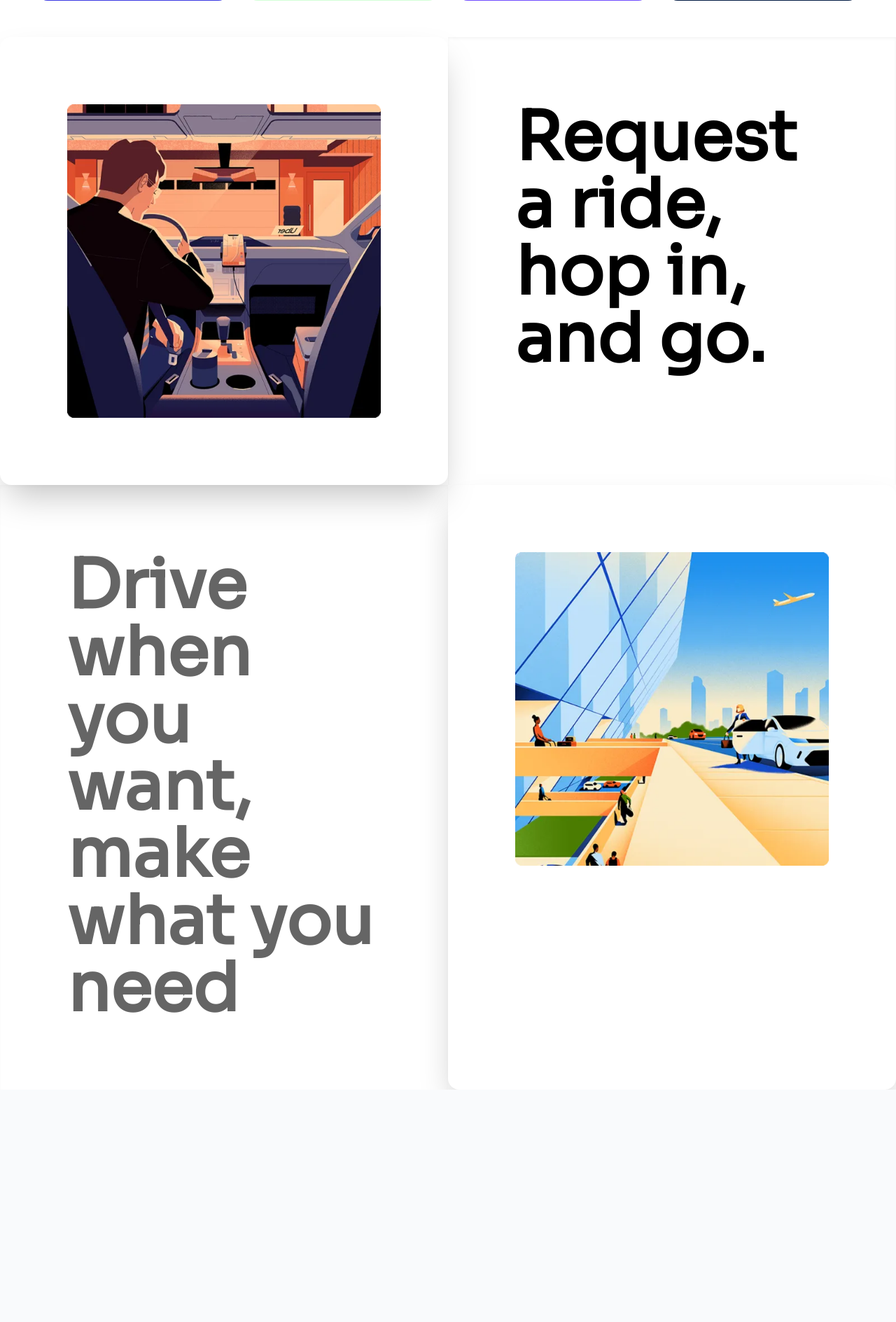
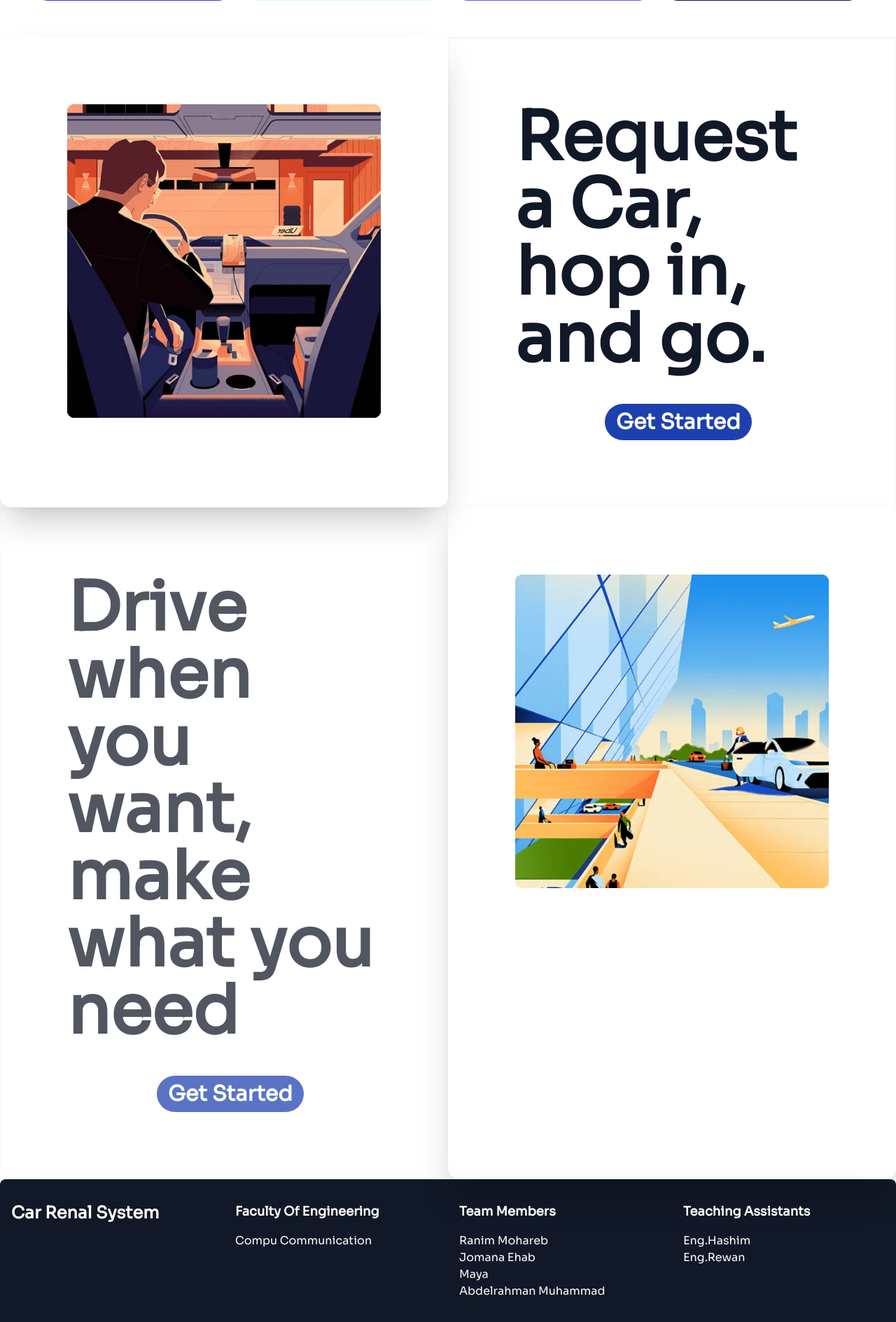
Before and after one commit to Abdelrahman-Muhammad/Car-Rental-System, a PHP site: page / in a window 1280 px wide. Shown: the part 1309-3198 px from the top of the page at 70% size. Before the commit the page ends 2866 px from the top, so only its background shows below. Run offline with PHP 8.4, Linux system fonts and the light colour scheme; some libraries are stand-ins or nearby versions; some web fonts are replaced.

Commit message:
Added Footer

```diff
--- a/index.php
+++ b/index.php
@@ -60,8 +60,8 @@ if (isset($_SESSION['ssn'])) {
 </div>
 
 <div class="fade-in-element flex flex-row m-10">
-<div class="flex  bg-[#3837e3] w-1/3 h-80 rounded-2xl m-3">
-    <h1 class="font-['Josefin_Sans'] text-white p-5 text-6xl font-bold "> Search.</h1>
+<div class="flex  bg-[#3837e3] w-1/3 h-80 rounded-2xl m-3 ">
+    <h1 class="font-['Josefin_Sans'] text-white p-5 text-6xl font-bold   "> Search.</h1>
     </div>
     <div class="flex     bg-[#d2ffd5] w-1/3 h-80 rounded-2xl m-3">
     <h1 class="font-['Josefin_Sans'] text-green-900 p-5 text-6xl font-bold "> Pick.</h1>
@@ -81,20 +81,25 @@ if (isset($_SESSION['ssn'])) {
   <div class="basis-1/2 p-24 rounded-2xl shadow-2xl ">
   <img src="img/home-1.webp">
   </div>
-  <div class="fade-in-element basis-1/2 p-24 font-['Uber Move'] text-8xl font-extrabold shadow-inner">
-    <h1>Request a ride, hop in, and go.</h1>
+  <div class="fade-in-element basis-1/2 p-24 font-['Uber Move'] text-gray-900 text-8xl font-extrabold shadow-inner">
+    <h1>Request a Car, hop in, and go.</h1>
+    <button id="scrollToTopBtn"  onclick="scrollToTop()" class="text-3xl ml-32 bg-blue-800 hover:bg-blue-600 text-white font-bold py-2 px-4 rounded-full">
+            Get Started
+        </button>
     </div>
 </div>
 
 
-<div class="flex flex-row  rounded-3xl ">
-
-  <div  class="fade-in-element basis-1/2 p-24 font-['Uber Move'] text-8xl font-extrabold shadow-inner">
-    <h1> Drive when you want, make what you need</h1>
+<div class="flex flex-row rounded-3xl">
+    <div class="fade-in-element basis-1/2 p-24 font-['Uber Move'] text-gray-900 text-8xl font-extrabold shadow-inner">
+        <h1>Drive when you want, make what you need</h1>
+        <button id="scrollToTopBtn"  onclick="scrollToTop()" class="text-3xl ml-32 bg-blue-800 hover:bg-blue-600 text-white font-bold py-2 px-4 rounded-full">
+            Get Started
+        </button>
     </div>
-    <div class="basis-1/2 p-24 rounded-2xl shadow-2xl ">
-  <img src="img/home-2.webp">
-  </div>
+    <div class="basis-1/2 p-24 rounded-2xl shadow-2xl">
+        <img src="img/home-2.webp" alt="Car Image">
+    </div>
 </div>
 
 
@@ -219,5 +224,36 @@ if (isset($_SESSION['ssn'])) {
 <div class="full-page-background"></div>
 <script src="js/script.js"></script>
 </body>
+<footer class="bg-gray-900 text-white py-8 rounded-t-lg shadow-2xl">
+    <div class="container mx-auto px-4">
+        <div class="grid grid-cols-1 md:grid-cols-2 lg:grid-cols-4 gap-8">
+            <div>
+                <h3 class="text-2xl font-bold mb-4">Car Renal System</h3>
+            </div>
+            <div>
+                <h3 class="text-lg font-bold mb-4">Faculty Of Engineering</h3>
+                <p>Compu Communication</p>
+            </div>
+            <div>
+                <h3 class="text-lg font-bold mb-4">Team Members</h3>
+                <ul>
+                    <li><a class="hover:text-blue-500">Ranim Mohareb</a></li>
+                    <li><a class="hover:text-blue-500">Jomana Ehab</a></li>
+                    <li><a class="hover:text-blue-500">Maya</a></li>
+                    <li><a class="hover:text-blue-500">Abdelrahman Muhammad</a></li>
+                </ul>
+            </div>
+            <div>
+                <h3 class="text-lg font-bold mb-4">Teaching Assistants</h3>
+                <ul>
+                    <li><a class="hover:text-blue-500">Eng.Hashim</a></li>
+                    <li><a class="hover:text-blue-500">Eng.Rewan</a></li>
+
+                </ul>
+            </div>
+        </div>
+    </div>
+
+</footer>
 
 </html>
--- a/js/script.js
+++ b/js/script.js
@@ -54,3 +54,10 @@
                 element.style.opacity = opacity;
             });
         });
+
+
+
+
+        function scrollToTop() {
+            window.scrollTo({ top: 0, behavior: 'smooth' });
+        }
```
